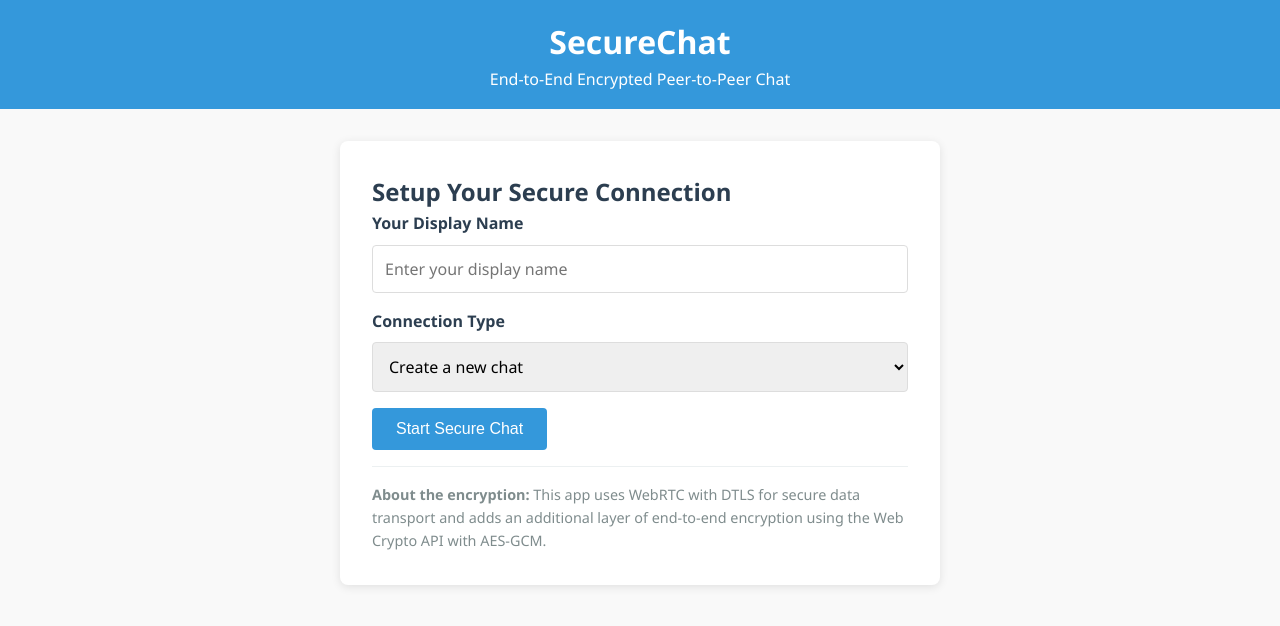
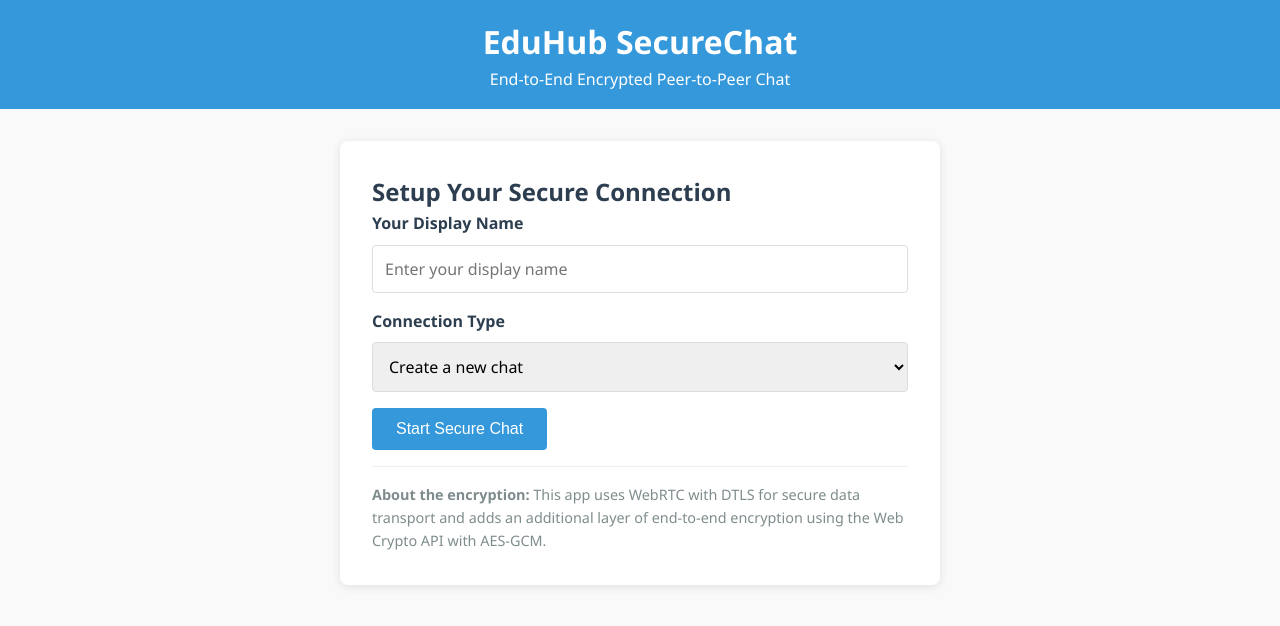
Before and after one commit to AkashElangovan/p2pchat, a plain HTML site: page index.html in a window 1280 px wide. Drawn offline with Linux system fonts and the light colour scheme.

Commit message:
Update index.html

```diff
--- a/index.html
+++ b/index.html
@@ -228,7 +228,7 @@
 </head>
 <body>
     <header>
-        <h1>SecureChat</h1>
+        <h1>EduHub SecureChat</h1>
         <p>End-to-End Encrypted Peer-to-Peer Chat</p>
     </header>
 
```
